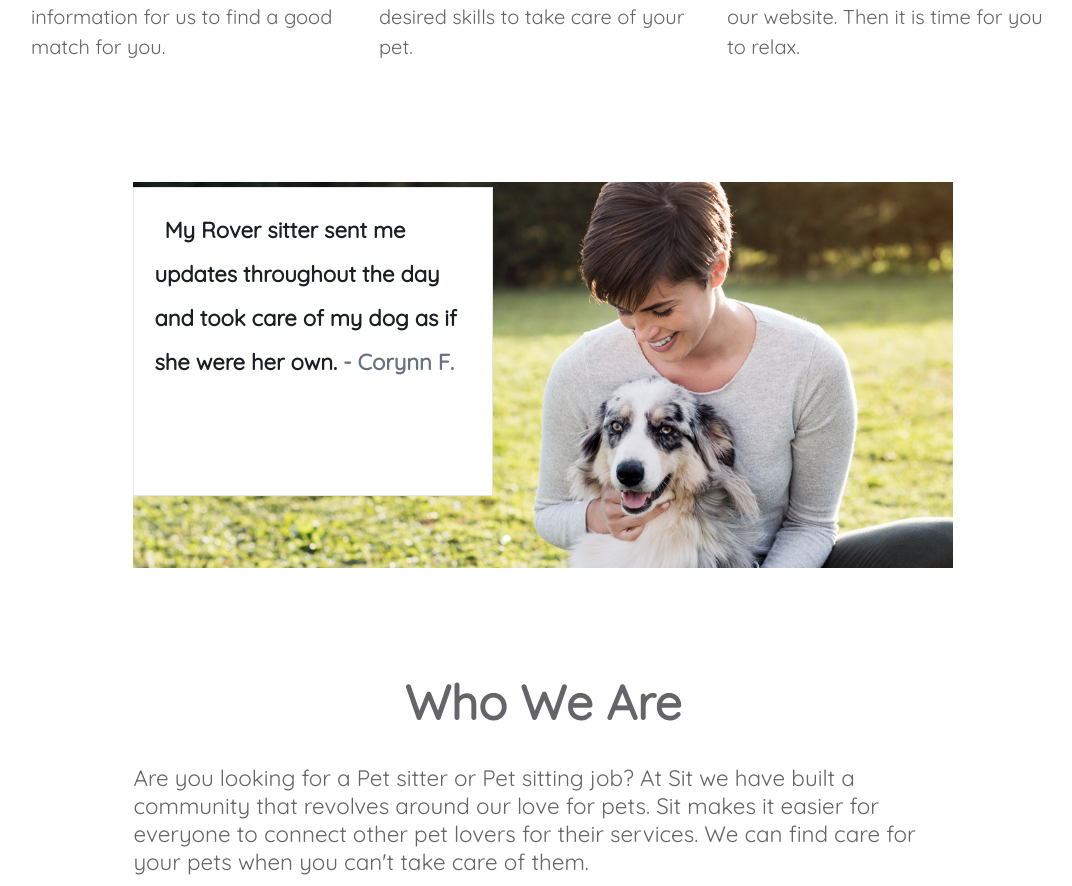
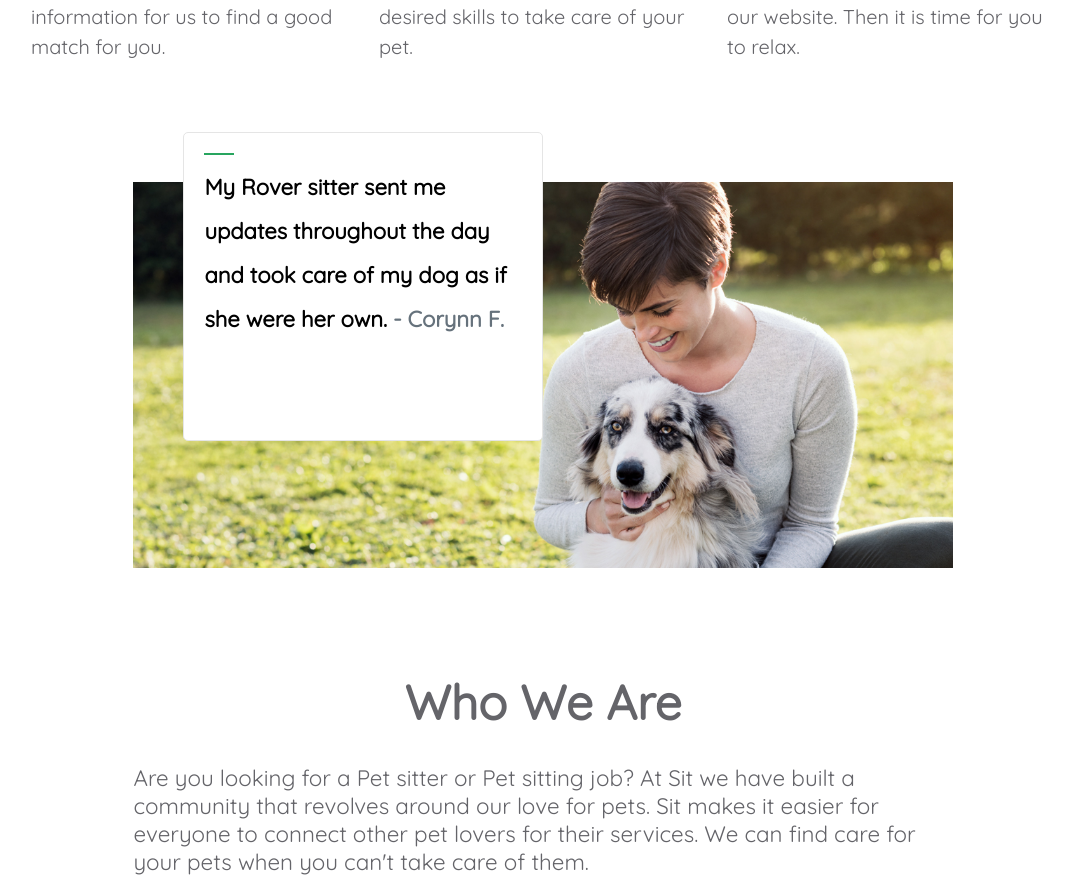
Before and after one commit to Xapollon430/Sit-FrontEnd-Legacy-Migrated, a React app: page / in a window 1280 px wide. Shown: the part 1487-2373 px from the top of the page, without its empty margins (97-1169 px from the left). Built offline with nearby package versions, Linux system fonts and the light colour scheme.

Commit message:
qoute done

```diff
--- a/src/Components/Landing/Information/InformationCss.js
+++ b/src/Components/Landing/Information/InformationCss.js
@@ -84,17 +84,18 @@ export const CustomerImage = styled.img`
 
 export const CustomerQuoteWrap = styled.div`
     position: absolute;
-    top: 5px;
+    top: -50px;
+    left: 50px;
     width: 318px;
     height: 267px;
     padding: 20px;
     background-color: white;
     border: 1px solid #e5e5e5;
     line-height: 2;
+    border-radius: 5px;
 `;
 
 export const CustomerQuote = styled.span`
-    color: rgb(27, 31, 35);
     font-size: 22px;
     font-weight: 700;
 `;
@@ -103,9 +104,9 @@ export const CustomerName = styled(CustomerQuote)`
     color: rgb(102, 114, 124);
 `;
 
-export const GreenLine = styled.span`
-    width: 20px;
-    height: 3px;
-    margin-left: 10px;
+export const GreenLine = styled.div`
+    width: 30px;
+    height: 2px;
     background-color: #28a55f;
+    margin-bottom: 10px;
 `;
```
